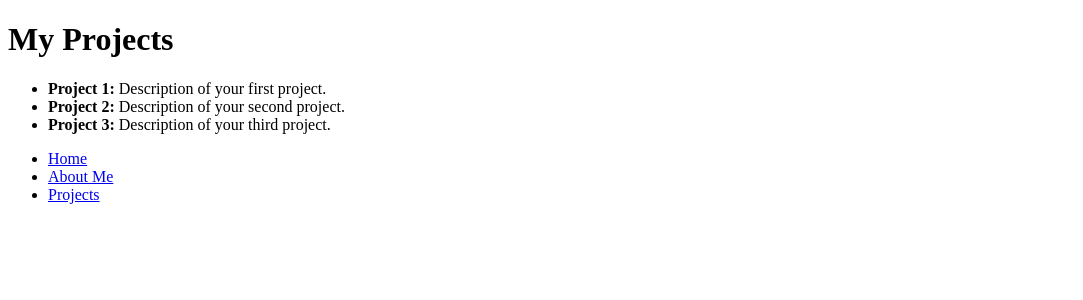
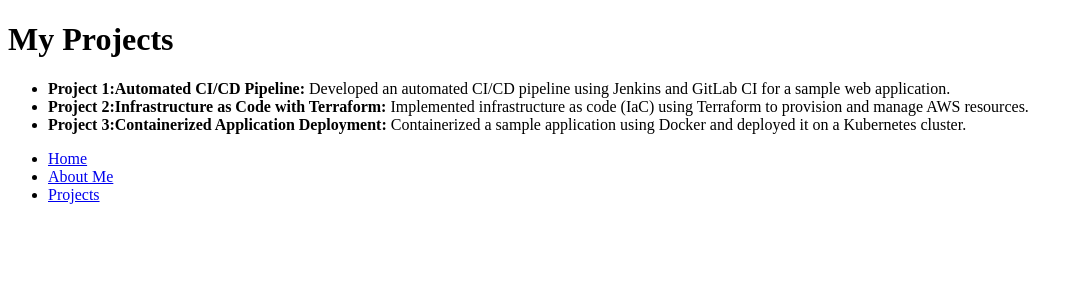
Before and after one commit to Sareenh1/Terraform-, a Flask app: page /projects in a window 1280 px wide. Shown: the top 300 px of the page, without its empty margins (0-1083 px from the left). Run offline with Flask 2, Linux system fonts and the light colour scheme.

Commit message:
Update projects.html

```diff
--- a/Flask app/templates/projects.html
+++ b/Flask app/templates/projects.html
@@ -8,9 +8,9 @@
 <body>
     <h1>My Projects</h1>
     <ul>
-        <li><strong>Project 1:</strong> Description of your first project.</li>
-        <li><strong>Project 2:</strong> Description of your second project.</li>
-        <li><strong>Project 3:</strong> Description of your third project.</li>
+        <li><strong>Project 1:Automated CI/CD Pipeline:</strong>  Developed an automated CI/CD pipeline using Jenkins and GitLab CI for a sample web application.</li>
+        <li><strong>Project 2:Infrastructure as Code with Terraform:</strong> Implemented infrastructure as code (IaC) using Terraform to provision and manage AWS resources.</li>
+        <li><strong>Project 3:Containerized Application Deployment:</strong> Containerized a sample application using Docker and deployed it on a Kubernetes cluster.</li>
     </ul>
     <nav>
         <ul>
```
